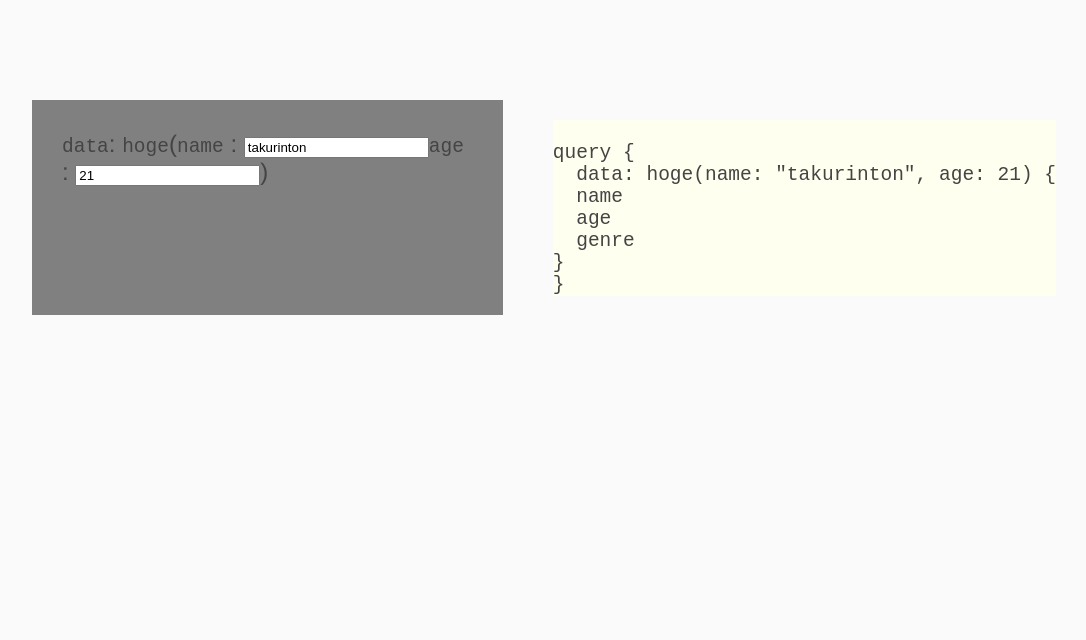
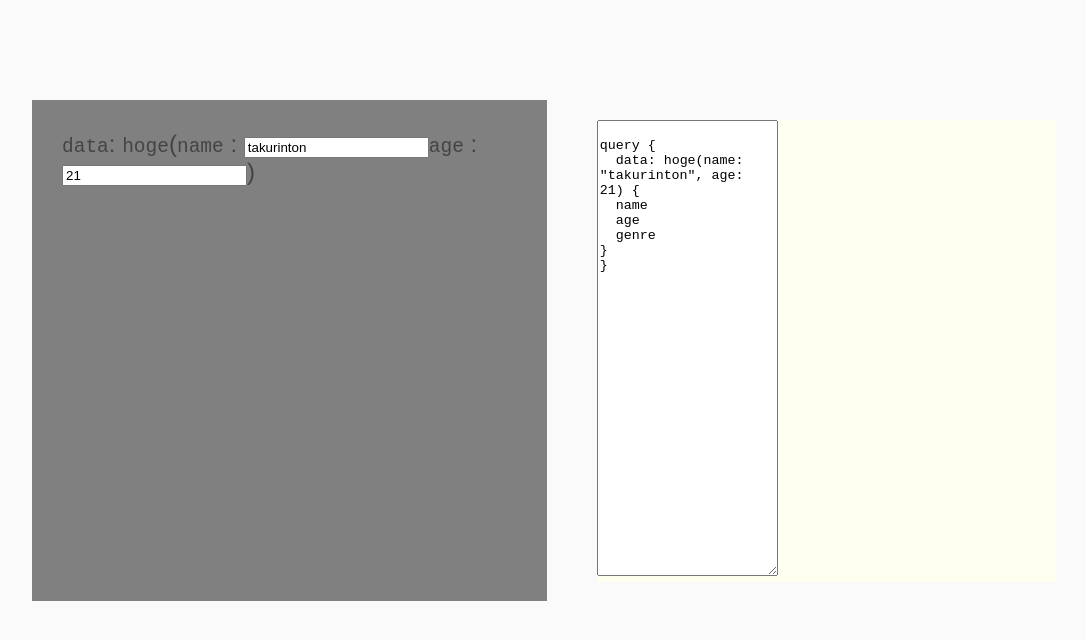
Before and after one commit to takurinton/editor, a Preact app: page / in a window 1280 px wide. Shown: the top 640 px of the page, without its empty margins (96-1182 px from the left). Built offline with nearby package versions, Linux system fonts and the light colour scheme.

Commit message:
add: query to ast

```diff
--- a/src/Preview.tsx
+++ b/src/Preview.tsx
@@ -1,14 +1,27 @@
-import { ASTNode } from "graphql";
+import { ASTNode, parse } from "graphql";
+import { useState } from "preact/hooks";
+import { NodeContextProvider } from "./context";
 
 export const Preview = (
   {
     query,
-    ast
+    ast,
+    onChange
   }: {
     query: string,
     ast: ASTNode,
     onChange: (query: string, ast: ASTNode) => void
 }) => {
+  const [q, setQ] = useState<string>(query);
+  const [a, setA] = useState<ASTNode>(ast)
+
+  const onChangeQuery = ({ currentTarget }: JSX.TargetedEvent<HTMLInputElement, Event>) => {
+    setQ(currentTarget.value);
+    const _a = parse(q)
+    setA(_a)
+    onChange(q, _a);
+  };
+
   return (
     <div style={
       {
@@ -17,11 +30,19 @@ export const Preview = (
         paddingLeft: '50px'
       }
     }>
-      <pre style={{ background: '#FFFFF0' }}>
-        <code>
-            {query}
-        </code>
-      </pre>
+      {/* query から form をいじるやつやりたい */}
+      <NodeContextProvider
+      root={ast}
+      onChangeNode={newDocument => {
+        const astnode = newDocument as ASTNode;
+      }}
+      >
+        <pre style={{ background: '#FFFFF0' }}>
+          <textarea rows="30" value={q} onInput={onChangeQuery}>
+              {query}
+          </textarea>
+        </pre>
+      </NodeContextProvider>
     </div>
   );
 }
```
